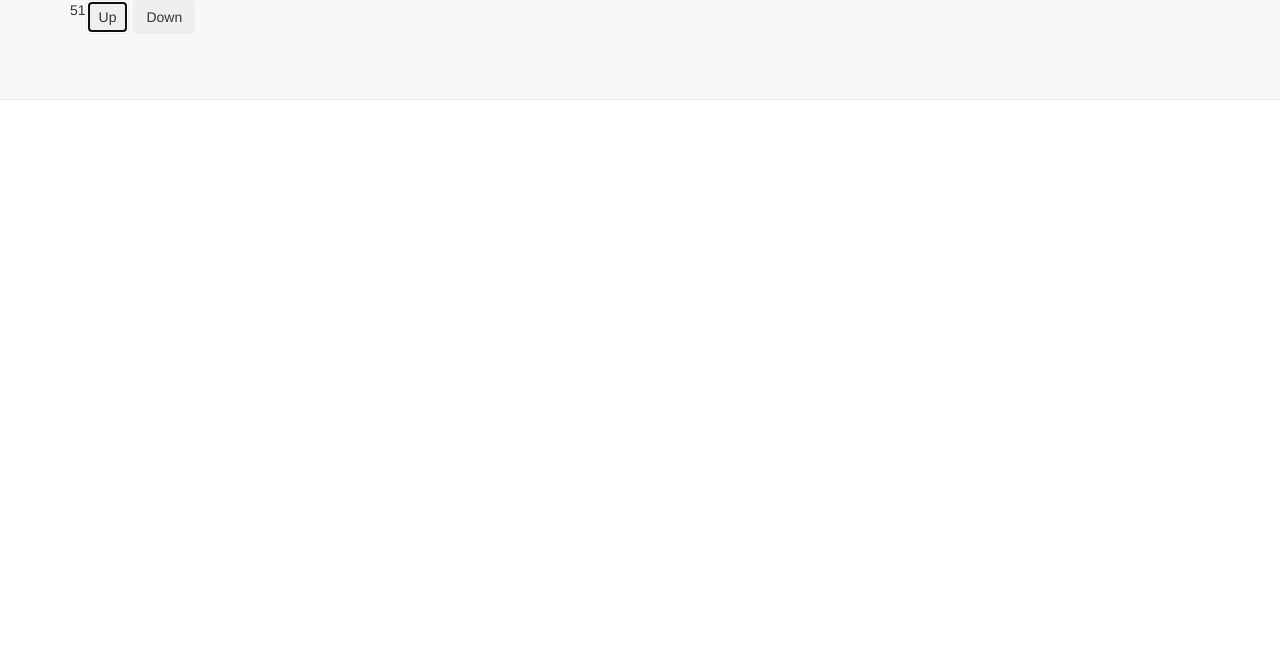
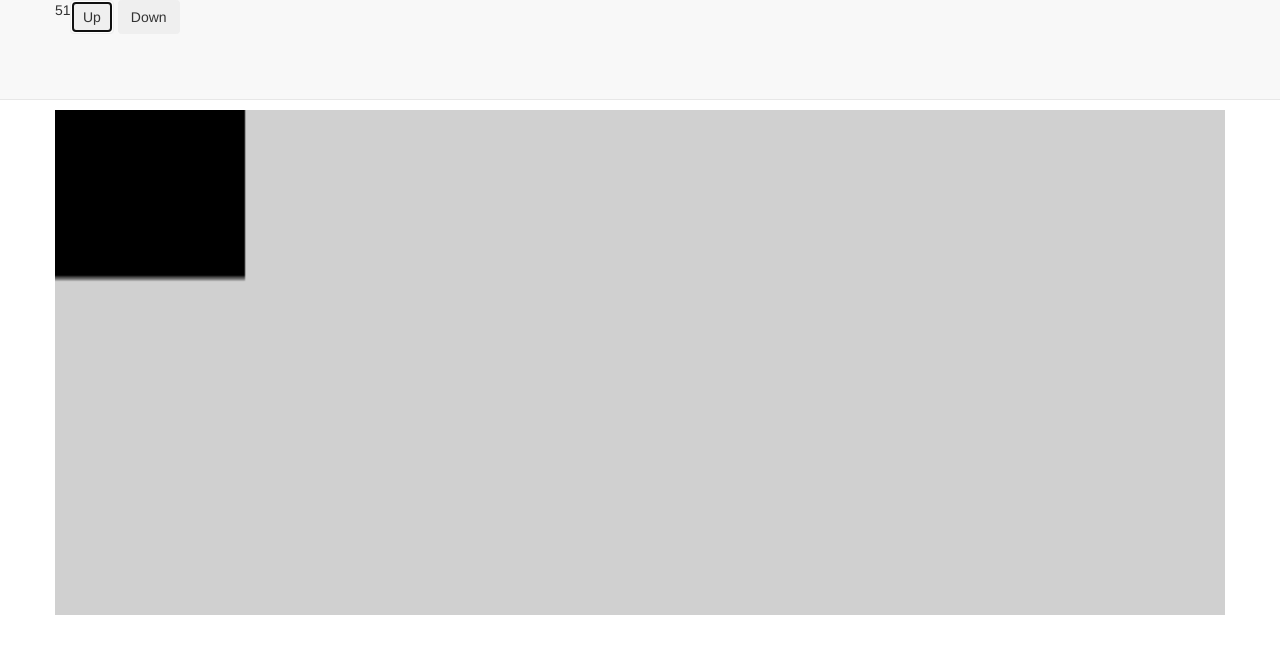
Before and after one commit to Crayth/maverick, a plain HTML site: page index.html in a window 1280 px wide. Both pictures are taken after a click on the button "Up". Drawn offline with Linux system fonts and the light colour scheme.

Commit message:
updates to canvas dynamics

```diff
--- a/css/theme.css
+++ b/css/theme.css
@@ -1,7 +1,9 @@
 body { margin: 0; }
+.col-xs-12 { padding: 0 }
 
 .navbar { height: 100px; margin-bottom: 0 }
 
 #mainScene { background-color: #d0d0d0; position: relative; top: 110px; }
 
+#canvas { width: 500px; height: 500px; }
 #battleScene { display:none; }
--- a/index.html
+++ b/index.html
@@ -18,10 +18,10 @@
       		<button class="btn" id="downBtn">Down</button>
 		</div>
 	</nav>
-	<div class="container">
+	<div class="container" id="mainScene">
 		<div class="row">
 			<div class="col-xs-12">
-				<canvas id="canvas" width="500" height="500"></canvas>
+				<canvas id="canvas"></canvas>
                 <div id="battleScene" style="height:500px; width:100%; background-color: black"></div>
 			</div>
 		</div>
--- a/js/directives/user.js
+++ b/js/directives/user.js
@@ -1,45 +1,51 @@
 'use strict';
 
 maverick.directive('user', function(){
-	return {
-		controller: function($scope){
+    var initUser = function($scope){
+        var sceneWidth = $('#mainScene').width();
+        var sceneHeight = $('#mainScene').height();
         $scope.user = {
             health: 50,
-				x: 25,
-				y: 25,
-				width: 50,
+            x: (sceneWidth*.1)/2,
+            y: (sceneHeight*.1)/2,
+            tileWidth: sceneWidth*.1,
+            tileHeight: sceneHeight*.1,
+            sceneWidth: sceneWidth,
+            sceneHeight: sceneHeight,
             height: 50,
             fill: 'black',
             isFightingEnemy: false
         };
-		},
 
-		link: function(scope){
+        redrawUserOnCanvas($scope);
+    };
+
+    var initBindings = function($scope){
         var up = angular.element($('#upBtn'));
         up.bind('click', function(){
-				scope.user.health++;
-				scope.$apply();
+            $scope.user.health++;
+            $scope.$apply();
         });
 
         var down = angular.element($('#downBtn'));
         down.bind('click', function(){
-				scope.user.health--;
-				scope.$apply();
+            $scope.user.health--;
+            $scope.$apply();
         });
 
         angular.element(document).bind("keyup", function(event){
             switch(event.which){
                 case 37:
-						if(scope.user.x >= 50) scope.user.x -= 50;
+                    if($scope.user.x >= $scope.user.tileWidth) $scope.user.x -= $scope.user.tileWidth;
                     break;
                 case 38:
-						if(scope.user.y >= 50) scope.user.y -= 50;
+                    if($scope.user.y >= $scope.user.tileHeight) $scope.user.y -= $scope.user.tileHeight;
                     break;
                 case 39:
-						if(scope.user.x <= 450) scope.user.x += 50;
+                    if($scope.user.x <= $scope.user.sceneWidth-$scope.user.tileWidth) $scope.user.x += $scope.user.tileWidth;
                     break;
                 case 40:
-						if(scope.user.y <= 450) scope.user.y += 50;
+                    if($scope.user.y <= $scope.user.sceneHeight-$scope.user.tileHeight) $scope.user.y += $scope.user.tileHeight;
                     break;
                 case 32:
                     $('#canvas').toggle();
@@ -48,15 +54,30 @@ maverick.directive('user', function(){
                 default:
                     break;
             }
-				scope.$apply();
+
+            $scope.$apply();
+            redrawUserOnCanvas($scope);
+        });
+    };
+
+    var redrawUserOnCanvas = function($scope){
         $('#canvas').clearCanvas().drawRect({
-					fillStyle: scope.user.fill,
-					x: scope.user.x,
-					y: scope.user.y,
-					width: scope.user.width,
-					height: scope.user.height
+            fillStyle: $scope.user.fill,
+            x: $scope.user.x,
+            y: $scope.user.y,
+            width: $scope.user.tileWidth,
+            height: $scope.user.tileHeight
         });
-			});
+    };
+
+    return {
+		controller: function($scope){
+            initUser($scope);
+            initBindings($scope);
+		},
+
+		link: function(scope){
+
 		}
-	}
+	};
 })
```
Lines whose indentation alone changed are shown as unchanged.
